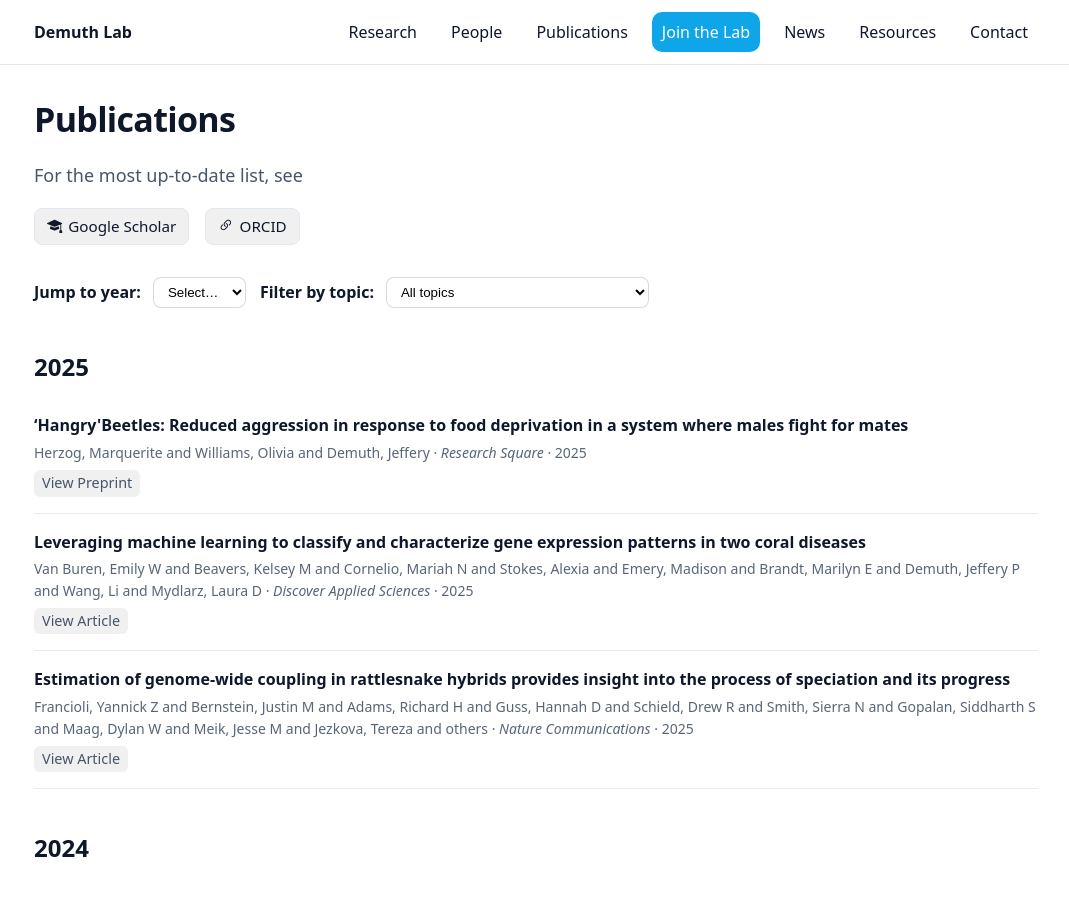
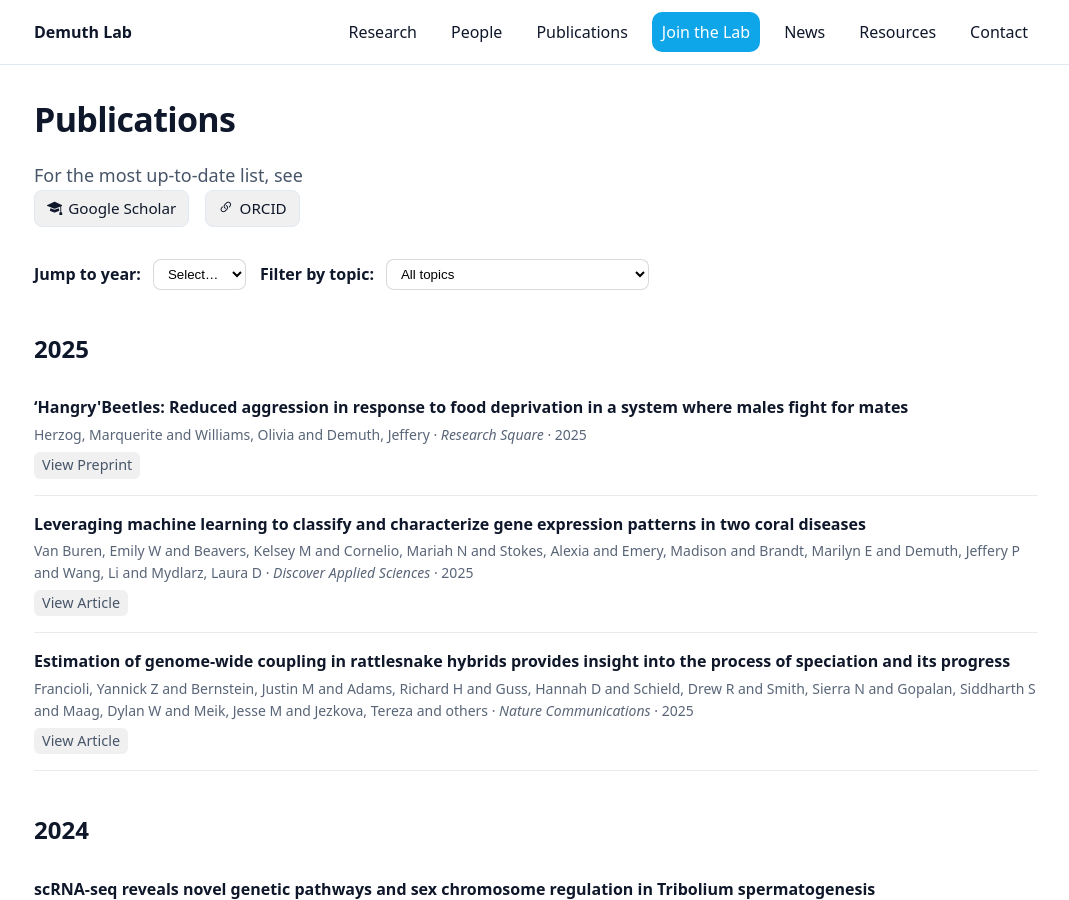
Before and after one commit to demuth-lab/demuth-lab.github.io, a Jekyll site: the page built from publications.md, in a window 1280 px wide and 900 px high. Shown: the whole window, without its empty margins (104-1173 px from the left). Built offline with Jekyll 4.4.1, drawn with Linux system fonts in a browser that asks for light colours.

Commit message:
Update publications.md

```diff
--- a/publications.md
+++ b/publications.md
@@ -3,23 +3,25 @@ title: "Publications"
 layout: default
 ---
 
-<p class="lede">
-For the most up-to-date list, see
-<div class="scholar-links">
-  <a href="{{ site.data.links.scholar }}"
-     target="_blank"
-     class="scholar-link">
-    <i class="bi bi-mortarboard-fill"></i>
-    Google Scholar
-  </a>
+<p class="lede lede-links">
+  For the most up-to-date list, see
+  <span class="scholar-links">
+    <a href="{{ site.data.links.scholar }}"
+       target="_blank"
+       rel="noopener"
+       class="scholar-link">
+      <i class="bi bi-mortarboard-fill" aria-hidden="true"></i>
+      Google Scholar
+    </a>
 
-  <a href="https://orcid.org/0000-0002-0471-3679"
-     target="_blank"
-     class="scholar-link">
-    <i class="bi bi-link-45deg"></i>
-    ORCID
-  </a>
-</div>
+    <a href="https://orcid.org/0000-0002-0471-3679"
+       target="_blank"
+       rel="noopener"
+       class="scholar-link">
+      <i class="bi bi-link-45deg" aria-hidden="true"></i>
+      ORCID
+    </a>
+  </span>
 </p>
 
 {% assign pubs = site.data.publications %}
```
